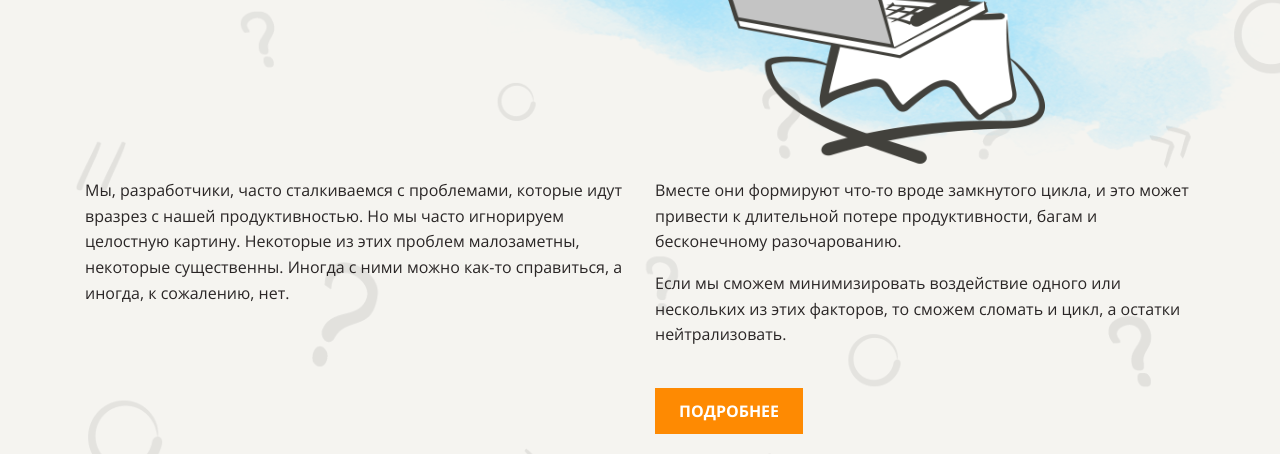
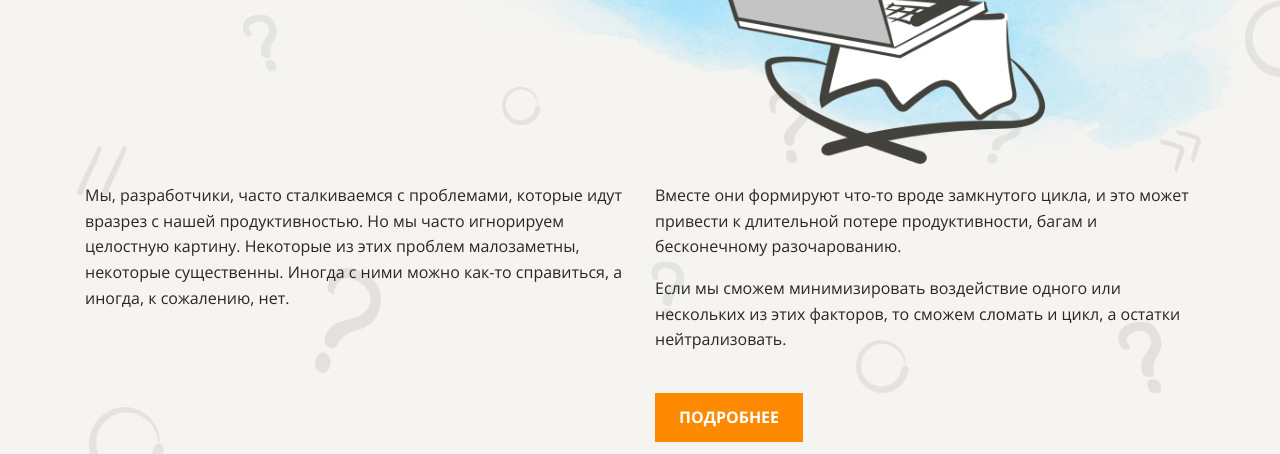
Before and after one commit to TanyaAl/layout-designer-project-58, a website: page src/index.html in a window 1280 px wide. Shown: the part 376-830 px from the top of the page. Drawn offline with Linux system fonts and the light colour scheme.

Commit message:
fixHeader

```diff
--- a/src/index.html
+++ b/src/index.html
@@ -38,9 +38,8 @@
                         одного или нескольких из этих факторов, то сможем сломать
                         и цикл, а остатки нейтрализовать.
                     </p>
-                    <div class="link-header btn-text white-text orange-background"><a class="link-text"
-                            href="#navigation">Подробнее</a>
-                    </div>
+                    <a class="link-header btn-text white-text orange-background link-text"
+                        href="#navigation">ПОДРОБНЕЕ</a>
                 </div>
             </article>
         </div>
--- a/src/styles/style.css
+++ b/src/styles/style.css
@@ -59,7 +59,7 @@ label {
 .page {
     position: relative;
     overflow: hidden;
-    height: auto;
+    /* height: auto; */
     margin: 0;
 }
 
@@ -103,7 +103,7 @@ label {
 .column-flex {
     display: flex;
     gap: 30px;
-    margin-top: 195px;
+    margin-top: 200px;
 }
 
 .column {
@@ -125,7 +125,8 @@ label {
     font-size: 16px;
     font-family: 'Open Sans';
     font-weight: 700;
-    text-transform: uppercase;
+    /* text-transform: uppercase; */
+    line-height: 1.6em;
 }
 
 .link-text {
```
